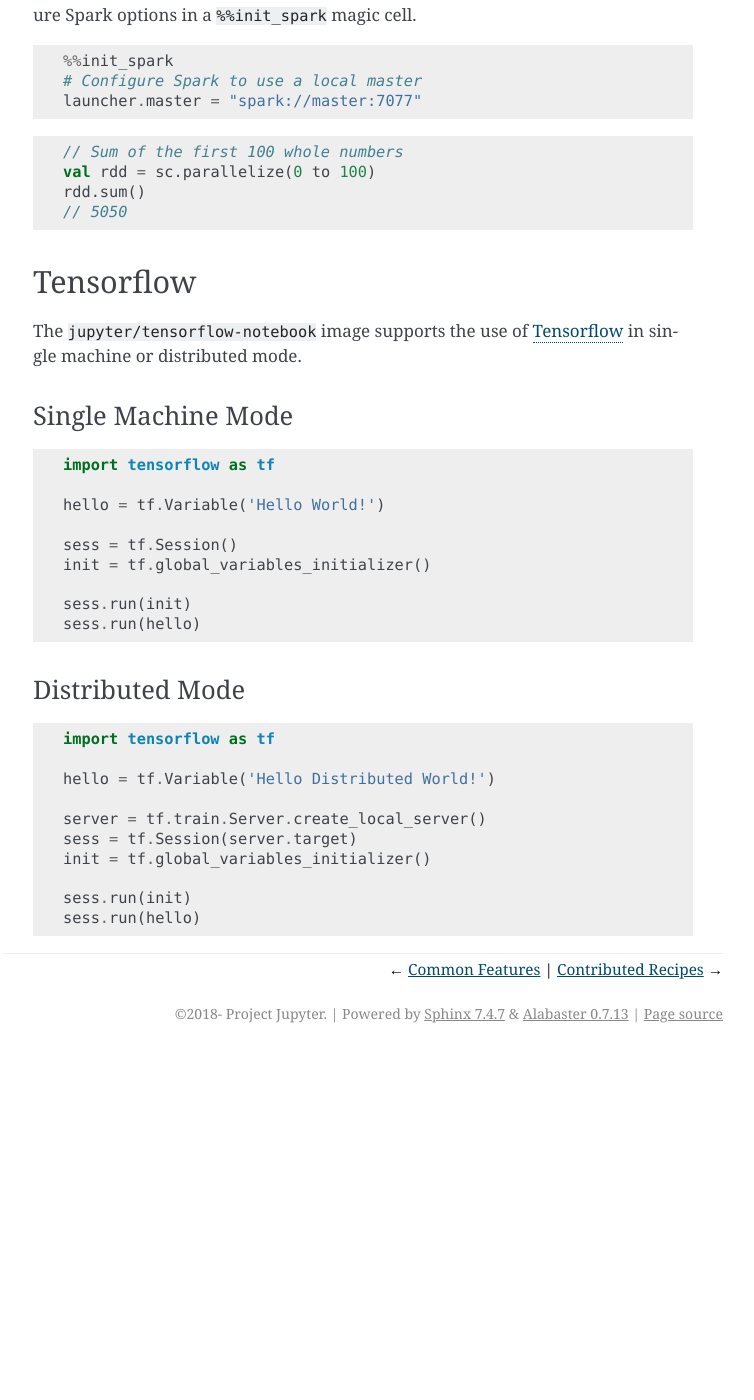
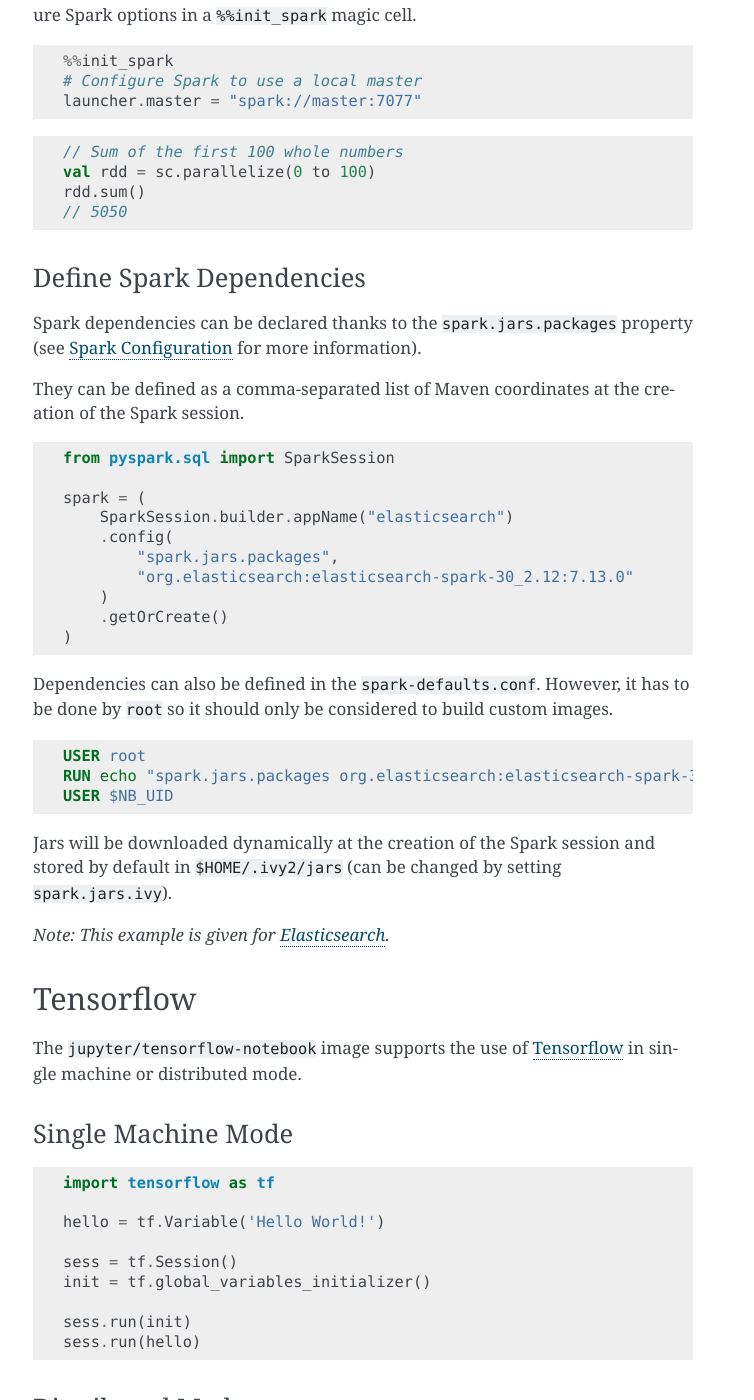
Before and after one commit to jupyter/docker-stacks, a Sphinx documentation site: the page built from docs/using/specifics.md, in a window 1280 px wide and 1400 px high, scrolled down 4713 px. Shown: the whole window, without its empty margins (387-1141 px from the left). Built offline with Sphinx 7.4.7, drawn with Linux system fonts in a browser that asks for light colours; before the commit the page ends 5766 px from its top, so only the background shows below that.

Commit message:
Define Spark Dependencies

````diff
--- a/docs/using/specifics.md
+++ b/docs/using/specifics.md
@@ -212,6 +212,39 @@
 // 5050
 ```
 
+### Define Spark Dependencies
+
+Spark dependencies can be declared thanks to the `spark.jars.packages` property
+(see [Spark Configuration](https://spark.apache.org/docs/latest/configuration.html#runtime-environment) for more information).
+
+They can be defined as a comma-separated list of Maven coordinates at the creation of the Spark session.
+
+```python
+from pyspark.sql import SparkSession
+
+spark = (
+    SparkSession.builder.appName("elasticsearch")
+    .config(
+        "spark.jars.packages",
+        "org.elasticsearch:elasticsearch-spark-30_2.12:7.13.0"
+    )
+    .getOrCreate()
+)
+```
+
+Dependencies can also be defined in the `spark-defaults.conf`.
+However, it has to be done by `root` so it should only be considered to build custom images.
+
+```dockerfile
+USER root
+RUN echo "spark.jars.packages org.elasticsearch:elasticsearch-spark-30_2.12:7.13.0" >> $SPARK_HOME/conf/spark-defaults.conf
+USER $NB_UID
+```
+
+Jars will be downloaded dynamically at the creation of the Spark session and stored by default in `$HOME/.ivy2/jars` (can be changed by setting `spark.jars.ivy`).
+
+_Note: This example is given for [Elasticsearch](https://www.elastic.co/guide/en/elasticsearch/hadoop/current/install.html)._
+
 ## Tensorflow
 
 The `jupyter/tensorflow-notebook` image supports the use of
````
